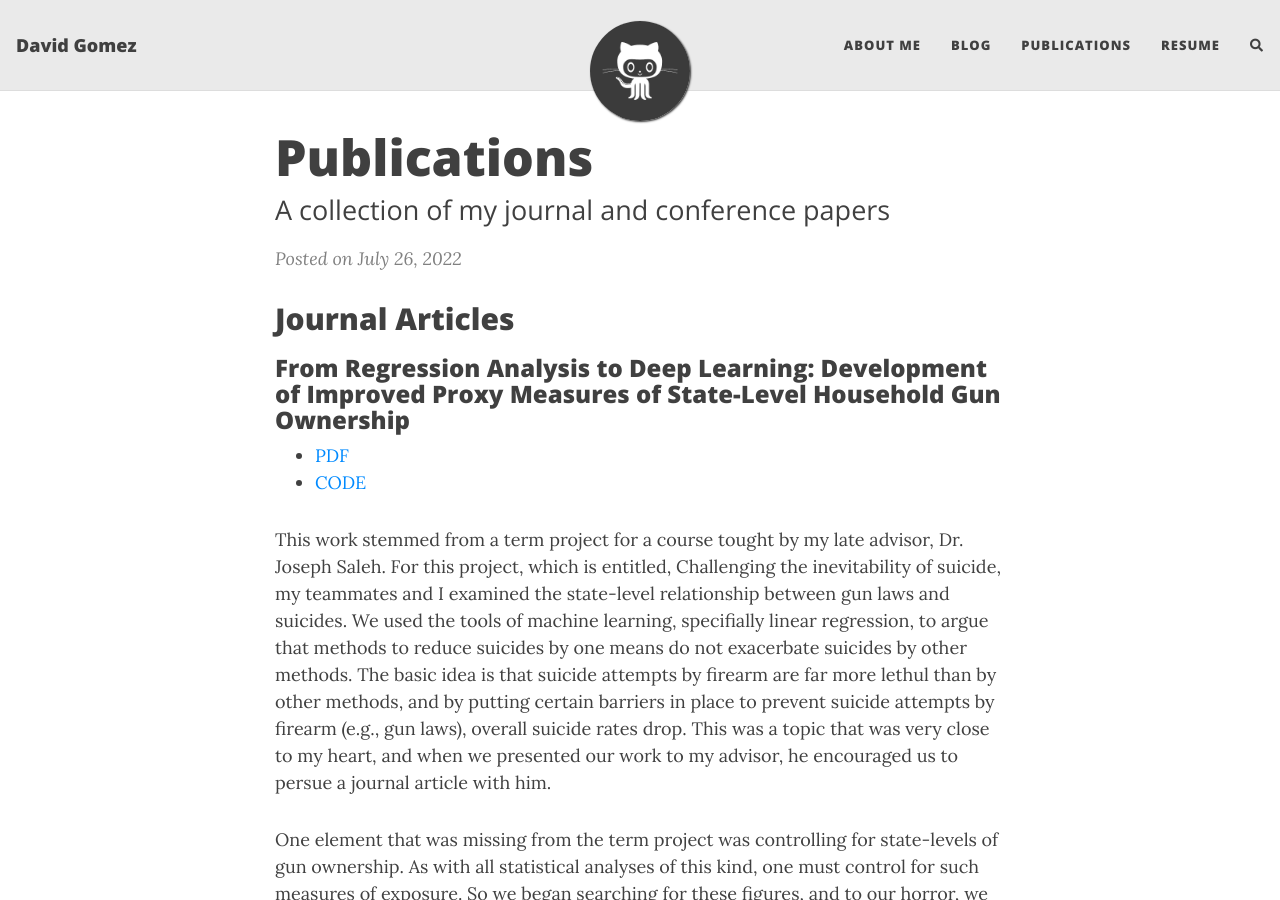
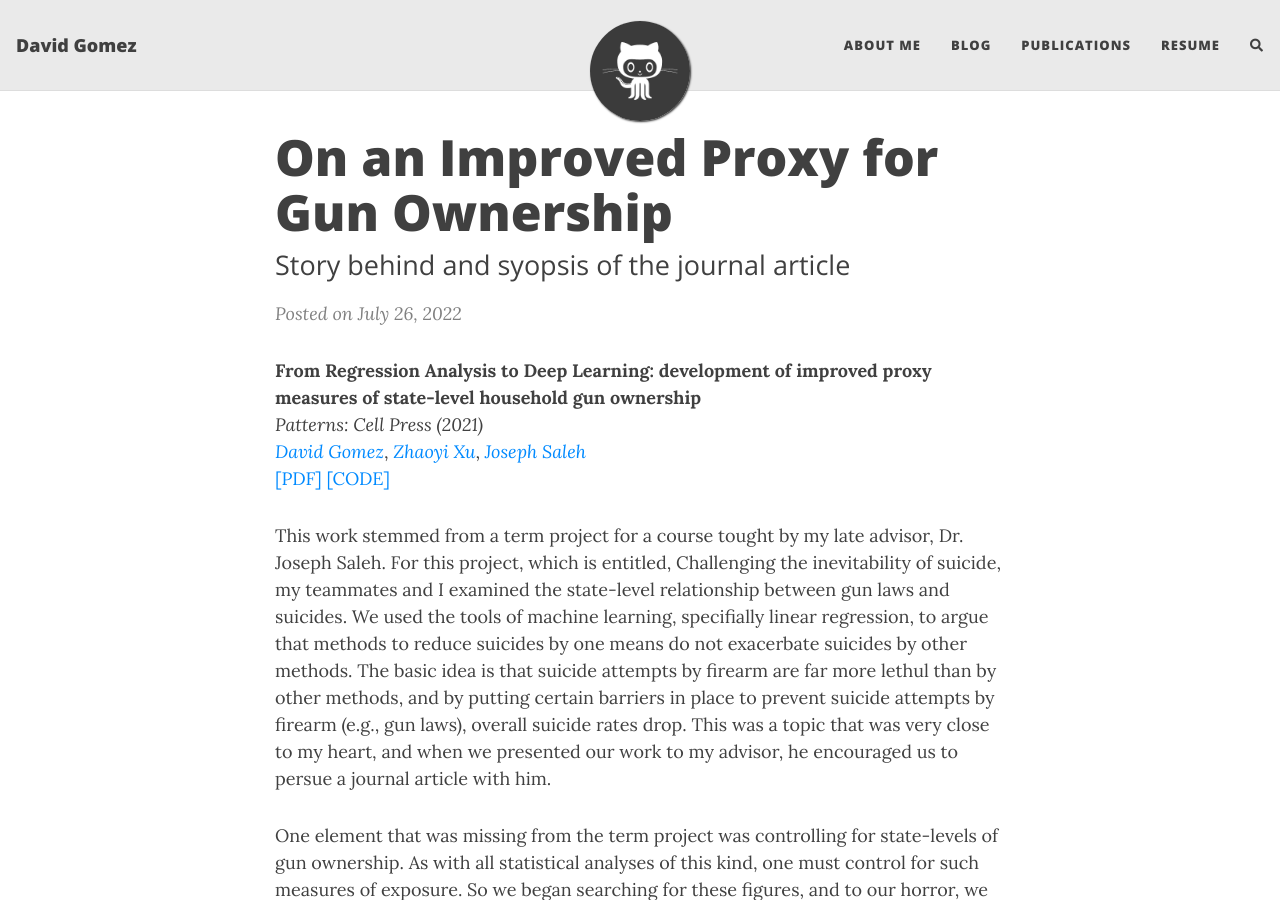
Before and after one commit to dbgomez94/dbgomez94.github.io, a Jekyll site: the page built from _posts/2022-07-26-gun-ownership-proxy.md, in a window 1280 px wide and 900 px high. Built offline with Jekyll 4.4.1, drawn with Linux system fonts in a browser that asks for light colours; nearby versions of some CDN libraries; comment, search, counter and statistics services are not loaded.

```diff
--- a/_posts/2022-07-26-publications.md
+++ b/_posts/2022-07-26-gun-ownership-proxy.md
@@ -1,15 +1,16 @@
 ---
 layout: post
-title: Publications
-subtitle: A collection of my journal and conference papers
-comments: true
+title: On an Improved Proxy for Gun Ownership
+subtitle: Story behind and syopsis of the journal article
 ---
 
-## Journal Articles
-### From Regression Analysis to Deep Learning: Development of Improved Proxy Measures of State-Level Household Gun Ownership
-* [PDF](https://www.cell.com/action/showPdf?pii=S2666-3899%2820%2930202-6)
-* [CODE](https://github.com/dbgomez94/gun-ownership-proxy.git)
-
+**From Regression Analysis to Deep Learning: development of improved proxy measures of state-level household gun ownership** \
+_Patterns: Cell Press (2021)_ \
+  [_David Gomez_](https://scholar.google.com/citations?user=YmsZnXAAAAAJ&hl=en&oi=sra),
+  [_Zhaoyi Xu_](https://scholar.google.com/citations?user=AlaqLgcAAAAJ&hl=en&oi=sra),
+  [_Joseph Saleh_](https://scholar.google.com/citations?user=oewjyycAAAAJ&hl=en&oi=sra) \
+  [[PDF]](https://www.cell.com/action/showPdf?pii=S2666-3899%2820%2930202-6)
+  [[CODE]](https://github.com/dbgomez94/gun-ownership-proxy)
 
 This work stemmed from a term project for a course tought by my late advisor, Dr. Joseph Saleh. For this project, which is entitled, Challenging the inevitability of suicide, my teammates and I examined the state-level relationship between gun laws and suicides. We used the tools of machine learning, specifially linear regression, to argue that methods to reduce suicides by one means do not exacerbate suicides by other methods. The basic idea is that suicide attempts by firearm are far more lethul than by other methods, and by putting certain barriers in place to prevent suicide attempts by firearm (e.g., gun laws), overall suicide rates drop. This was a topic that was very close to my heart, and when we presented our work to my advisor, he encouraged us to persue a journal article with him.
 
```
Also changed, not shown: index.md (+5 -6 lines).
